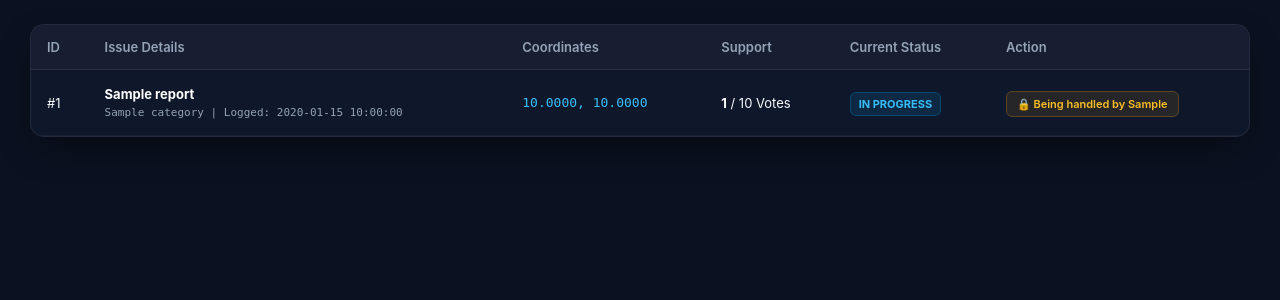
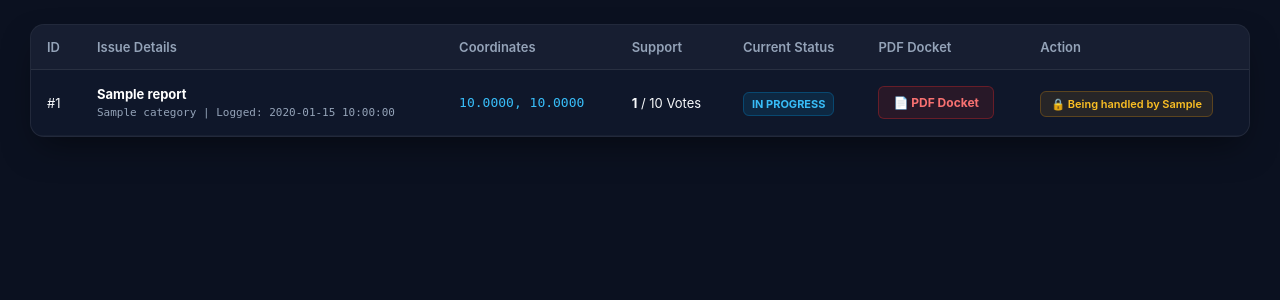
Before and after one commit to Suryansh142005/CivicLens, a Flask app: template templates/admin.html in a window 1280 px wide. Shown: the part 73-373 px from the top of the page. Run offline with Flask 3, Linux system fonts and the light colour scheme; the template is opened without the code that fills it: most values are stand-ins (such as "Sample title", 1, 10 or a date in 2020).

Commit message:
Updated CivicLens project

```diff
--- a/templates/admin.html
+++ b/templates/admin.html
@@ -236,6 +236,26 @@
     }
 
     .btn-resolve-camera:hover { background: rgba(255, 255, 255, 0.1); }
+
+  .btn-action-pdf {
+  display: inline-block;
+  background: rgba(220, 38, 38, 0.12);
+  border: 1px solid rgba(220, 38, 38, 0.35);
+  color: #f87171;
+  padding: 8px 14px;
+  border-radius: 6px;
+  font-size: 12px;
+  font-weight: 700;
+  text-decoration: none;
+  cursor: pointer;
+  transition: all 0.2s;
+}
+
+.btn-action-pdf:hover {
+  background: rgba(220, 38, 38, 0.22);
+  border-color: rgba(220, 38, 38, 0.55);
+  color: #fca5a5;
+}
   </style>
 </head>
 <body>
@@ -259,6 +279,7 @@
           <th>Coordinates</th>
           <th>Support</th>
           <th>Current Status</th>
+          <th>PDF Docket</th>
           <th>Action</th>
         </tr>
       </thead>
@@ -286,6 +307,14 @@
             {% else %}
               <span class="badge badge-progress">In Progress</span>
             {% endif %}
+          </td>
+          <td>
+            <a
+            href="{{ url_for('download_docket', report_id=r.id) }}"
+            class="btn-action-pdf"
+            target="_blank">
+              📄 PDF Docket
+            </a>
           </td>
           <td>
             {% if r.status == 'Resolved' %}
--- a/templates/login.html
+++ b/templates/login.html
@@ -410,6 +410,7 @@
     </form>
 
     <a href="/feed" class="guest-link">Continue as Guest Explorer →</a>
+    <a href="/admin/login" class="guest-link" style="margin-top: 6px; color: #38bdf8;">Are you a municipal officer? Sign in here →</a>
   </div>
 
 </div>
```
